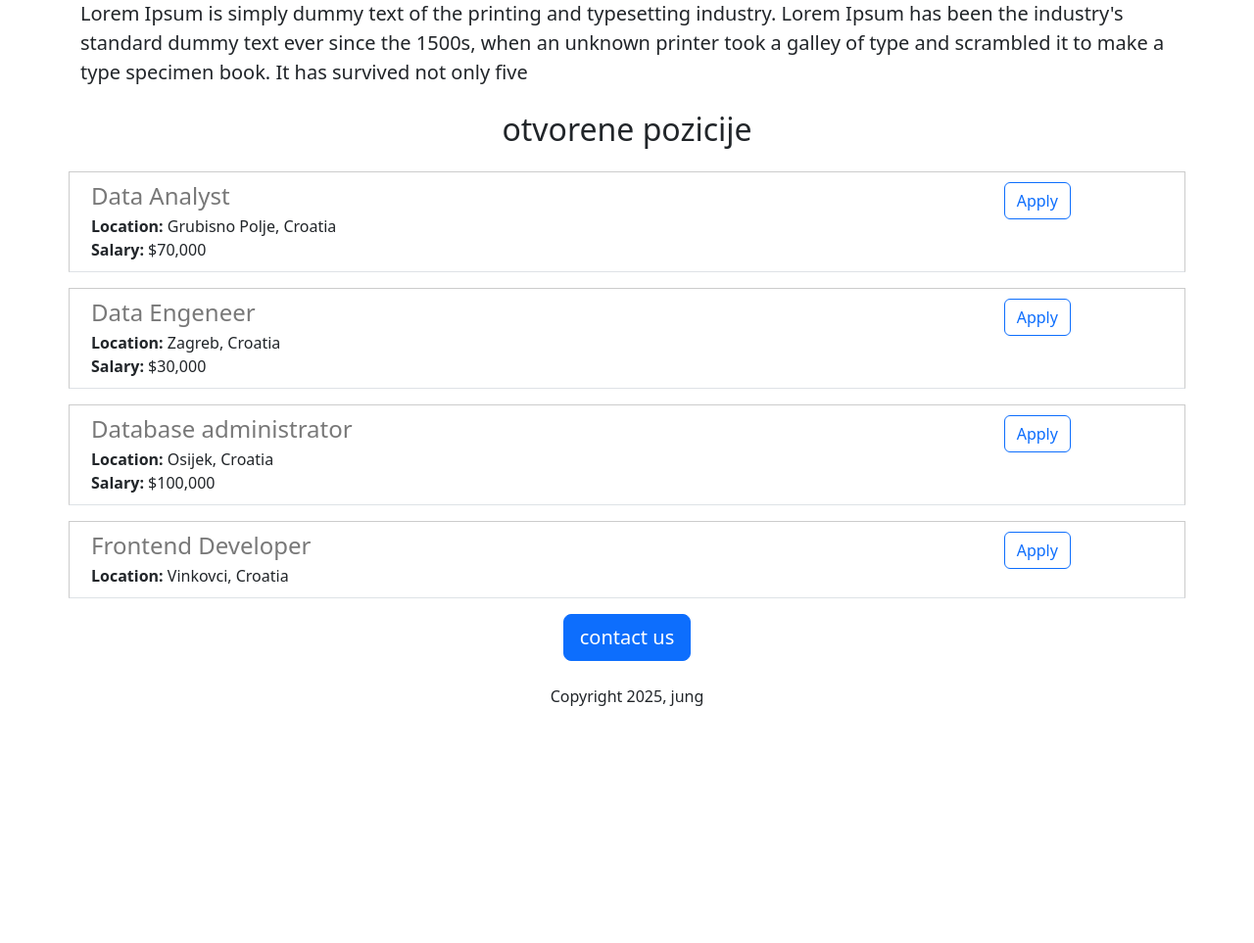
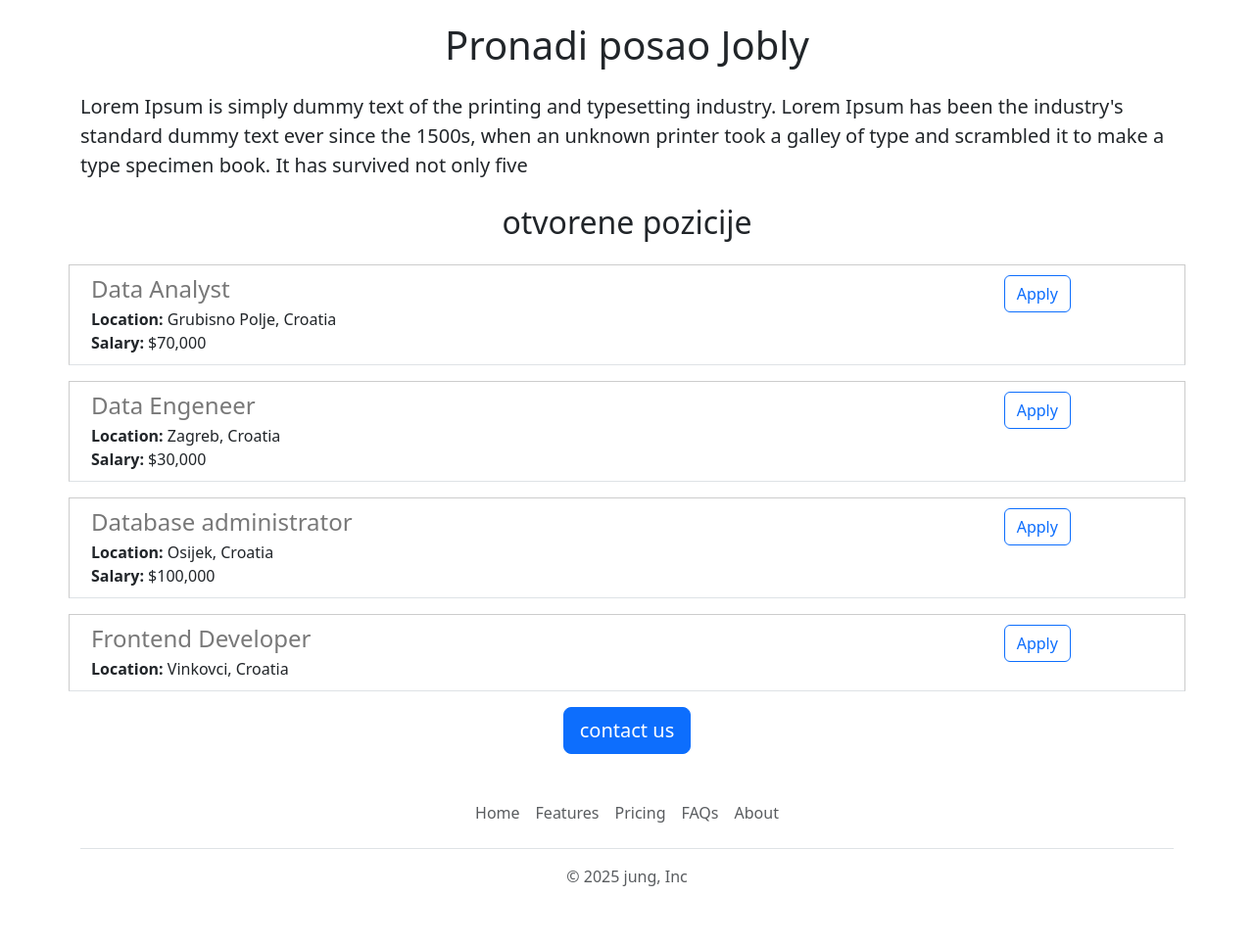
Before and after one commit to dejunga/flask-careers-website, a Flask app: page / in a window 1280 px wide. Shown: the part 322-1285 px from the top of the page at 98% size. Before the commit the page ends 1069 px from the top, so only its background shows below. Run offline with Flask 3, Linux system fonts and the light colour scheme.

Commit message:
added nav and footer

```diff
--- /dev/null
+++ b/templates/footer.html
@@ -0,0 +1,22 @@
+<div class="container">
+  <footer class="py-3 my-4">
+    <ul class="nav justify-content-center border-bottom pb-3 mb-3">
+      <li class="nav-item">
+        <a href="#" class="nav-link px-2 text-body-secondary">Home</a>
+      </li>
+      <li class="nav-item">
+        <a href="#" class="nav-link px-2 text-body-secondary">Features</a>
+      </li>
+      <li class="nav-item">
+        <a href="#" class="nav-link px-2 text-body-secondary">Pricing</a>
+      </li>
+      <li class="nav-item">
+        <a href="#" class="nav-link px-2 text-body-secondary">FAQs</a>
+      </li>
+      <li class="nav-item">
+        <a href="#" class="nav-link px-2 text-body-secondary">About</a>
+      </li>
+    </ul>
+    <p class="text-center text-body-secondary">&copy; 2025 jung, Inc</p>
+  </footer>
+</div>
--- a/templates/home.html
+++ b/templates/home.html
@@ -13,8 +13,7 @@
   </head>
 
   <body>
-    <div class="container">
-      <h1 class="text-center mt-4 mb-4">Pronadi posao {{company_name}}</h1>
+    {% include 'nav.html' %}
     <img
       class="img-fluid"
       id="banner"
@@ -22,7 +21,10 @@
       alt="Job Search"
       width="300"
       height="200"
+      style="width: 100%; height: 250px; object-fit: cover"
     />
+    <div class="container">
+      <h1 class="text-center mt-4 mb-4">Pronadi posao {{company_name}}</h1>
       <p class="lead">
         Lorem Ipsum is simply dummy text of the printing and typesetting
         industry. Lorem Ipsum has been the industry's standard dummy text ever
@@ -33,8 +35,8 @@
       <div>{% for job in jobs %} {% include 'jobitem.html' %} {% endfor %}</div>
       <div class="text-center mb-4">
         <button class="btn btn-primary btn-lg">contact us</button>
-        <p class="mt-4">Copyright 2025, jung</p>
       </div>
     </div>
+    {% include 'footer.html' %}
   </body>
 </html>
```
Also changed, not shown: templates/nav.html (added, +15 -0 lines). Lines whose indentation alone changed are shown as unchanged.
